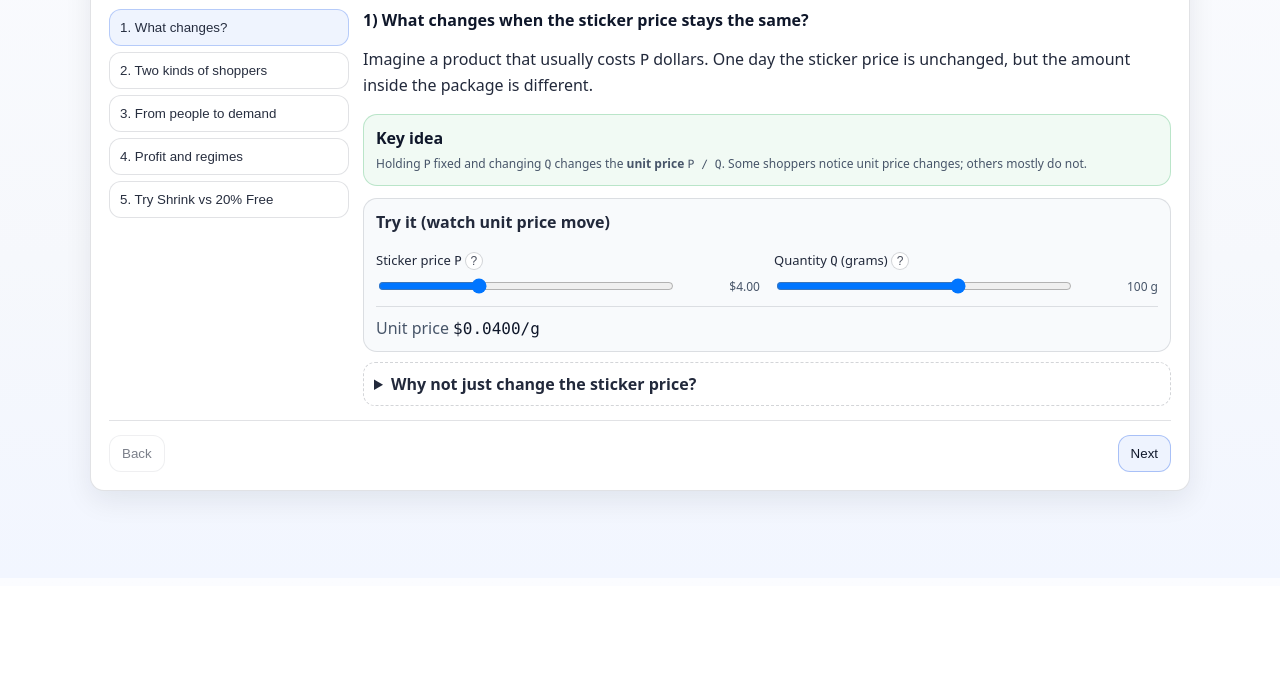
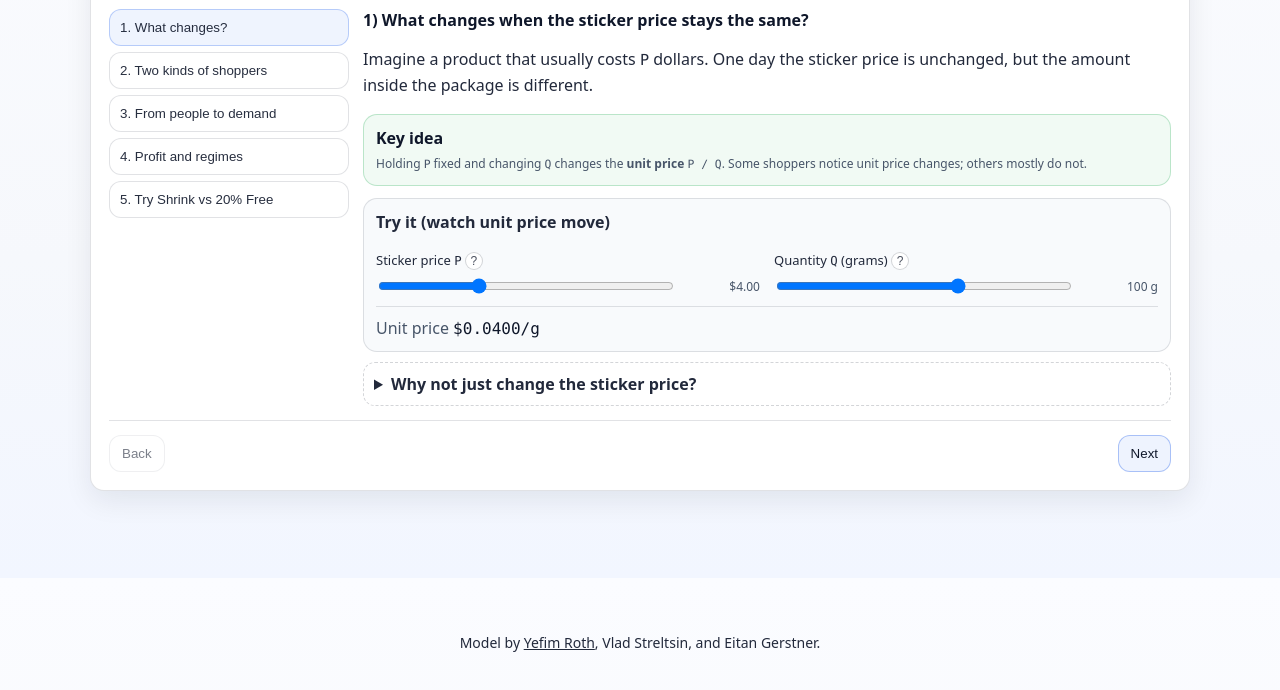
Before and after one commit to niyazmukh/shrink20, a website with bundled scripts: page index.html in a window 1280 px wide. Shown: the part 222-912 px from the top of the page. Before the commit the page ends 808 px from the top, so only its background shows below. Built offline with nearby package versions, Linux system fonts and the light colour scheme.

Commit message:
Add attribution footer

```diff
--- a/index.html
+++ b/index.html
@@ -559,6 +559,12 @@ pi(Q) = (P - C*Q) * [ alpha*D_i(Q) + (1-alpha)*D_u(P) ]</code></pre>
       </section>
     </main>
 
+    <footer style="text-align: center; padding: 2rem 1rem; color: var(--muted); font-size: 0.875rem;">
+      <p>
+        Model by <a href="https://www.yefimroth.com/" target="_blank" rel="noopener noreferrer" style="color: inherit; text-decoration: underline;">Yefim Roth</a>, Vlad Streltsin, and Eitan Gerstner.
+      </p>
+    </footer>
+
     <script type="module" src="./src/main.js"></script>
   </body>
 </html>
```
